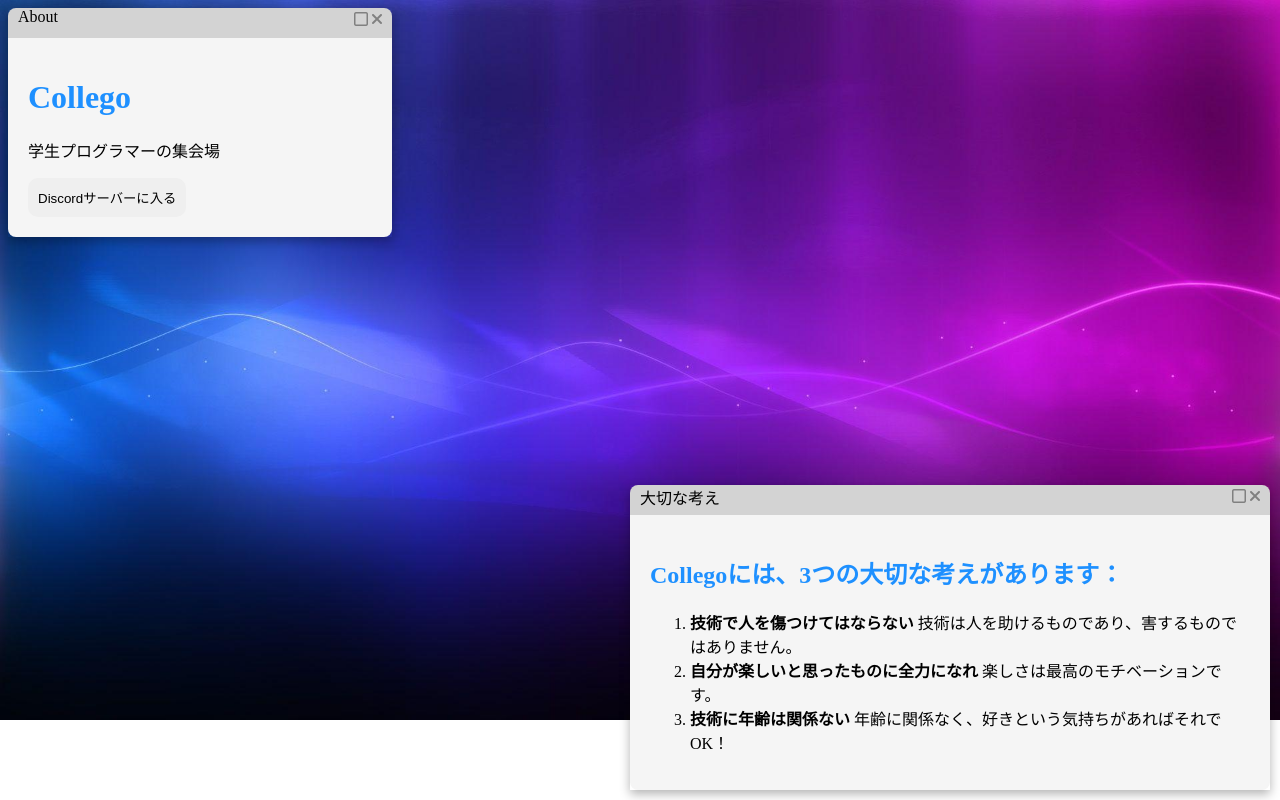
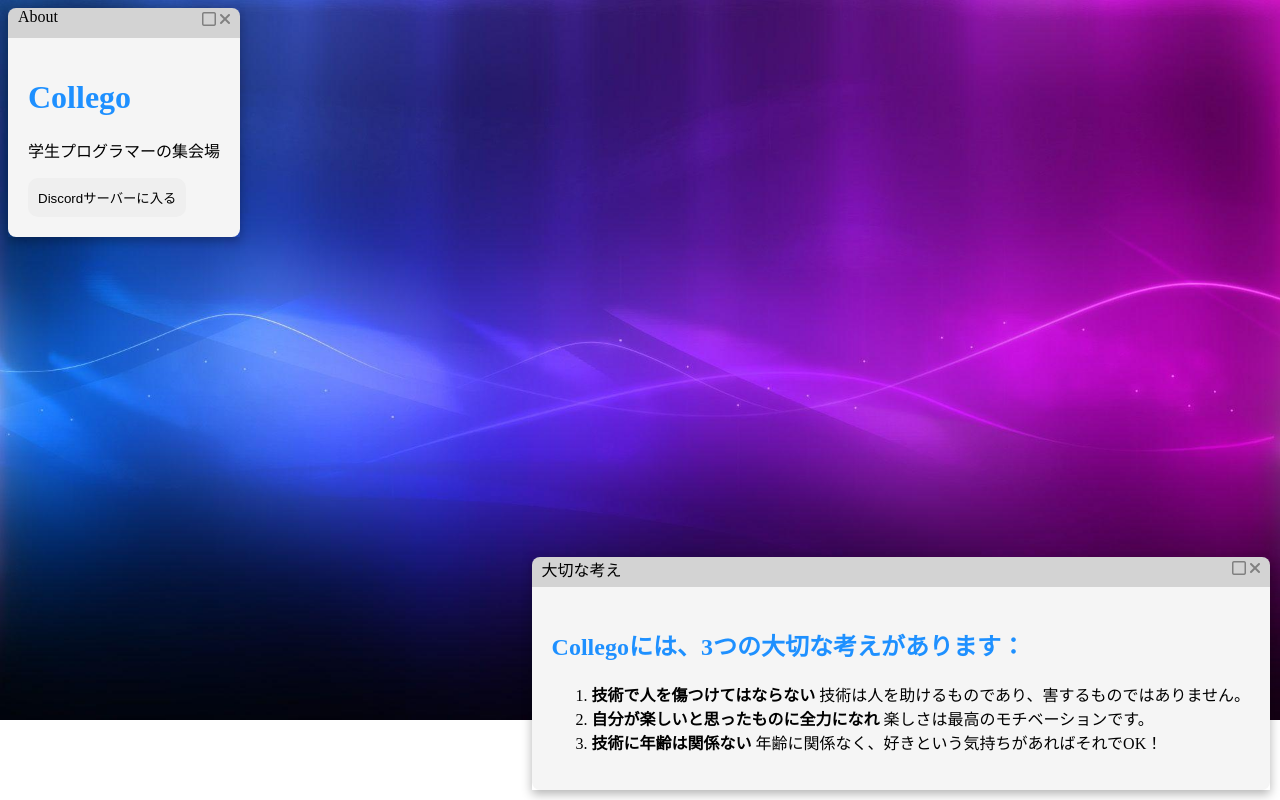
Before and after one commit to Collego-dev/collego-website, a PHP site: page / in a window 1280 px wide. Run offline with PHP 8.4, Linux system fonts and the light colour scheme.

Commit message:
Make window size rely on content's one

```diff
--- a/index.html
+++ b/index.html
@@ -12,7 +12,7 @@
     </head>
 
     <body>
-        <div class="window" style="width: 30vw">
+        <div class="window">
             <div class="window-header">
                 <p>About</p>
                 <div class="window-right-menu">
@@ -29,7 +29,7 @@
             </div>
         </div>
 
-        <div class="window" style="right: 10px; bottom: 10px; width: 50vw">
+        <div class="window" style="right: 10px; bottom: 10px">
             <div class="window-header">
                 <p>大切な考え</p>
                 <div class="window-right-menu">
--- a/style.css
+++ b/style.css
@@ -19,6 +19,7 @@ button {
 .window {
     position: absolute;
     height: max-content;
+    width: max-content;
     box-shadow: 0 4px 10px rgba(0, 0, 0, 0.3);
 }
 
```
